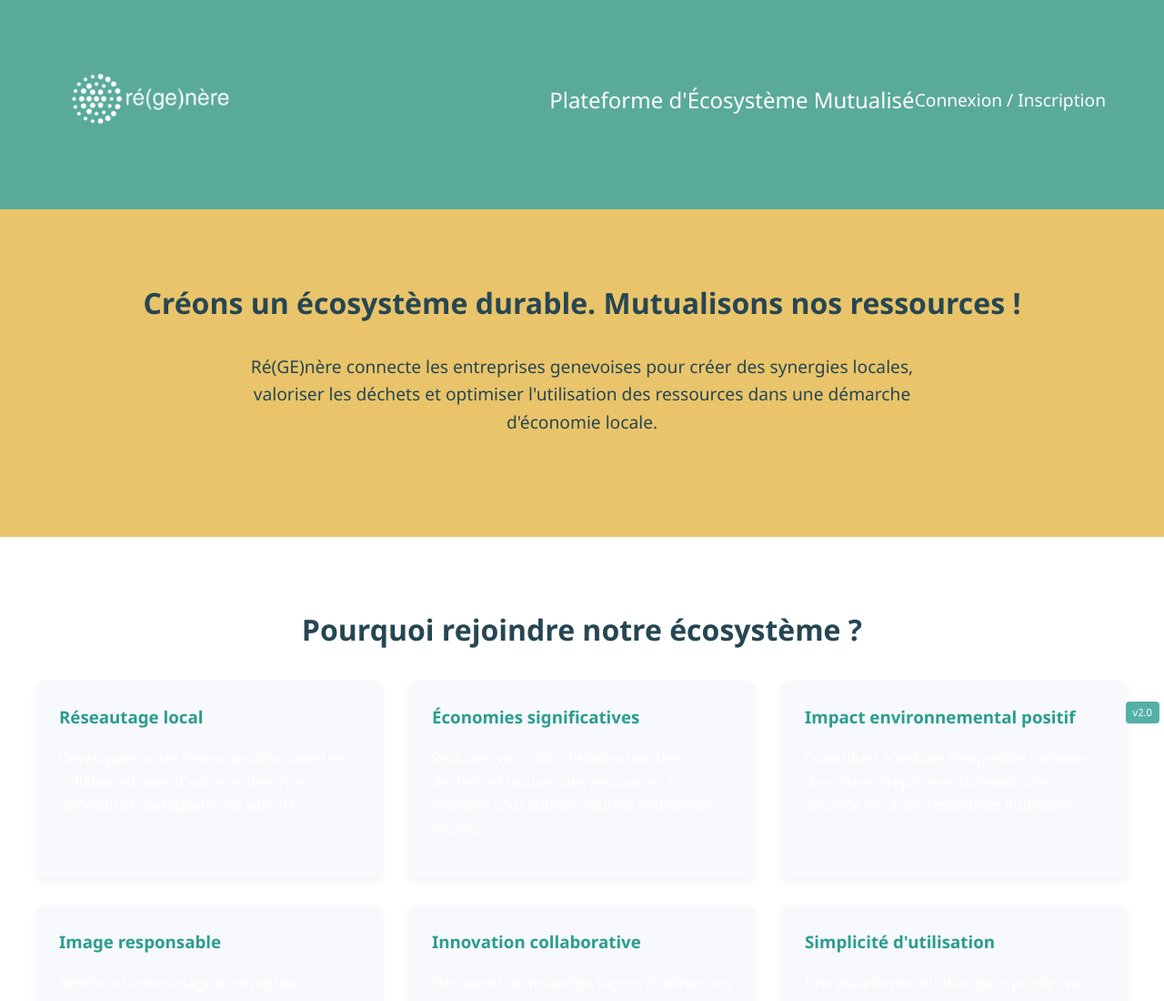
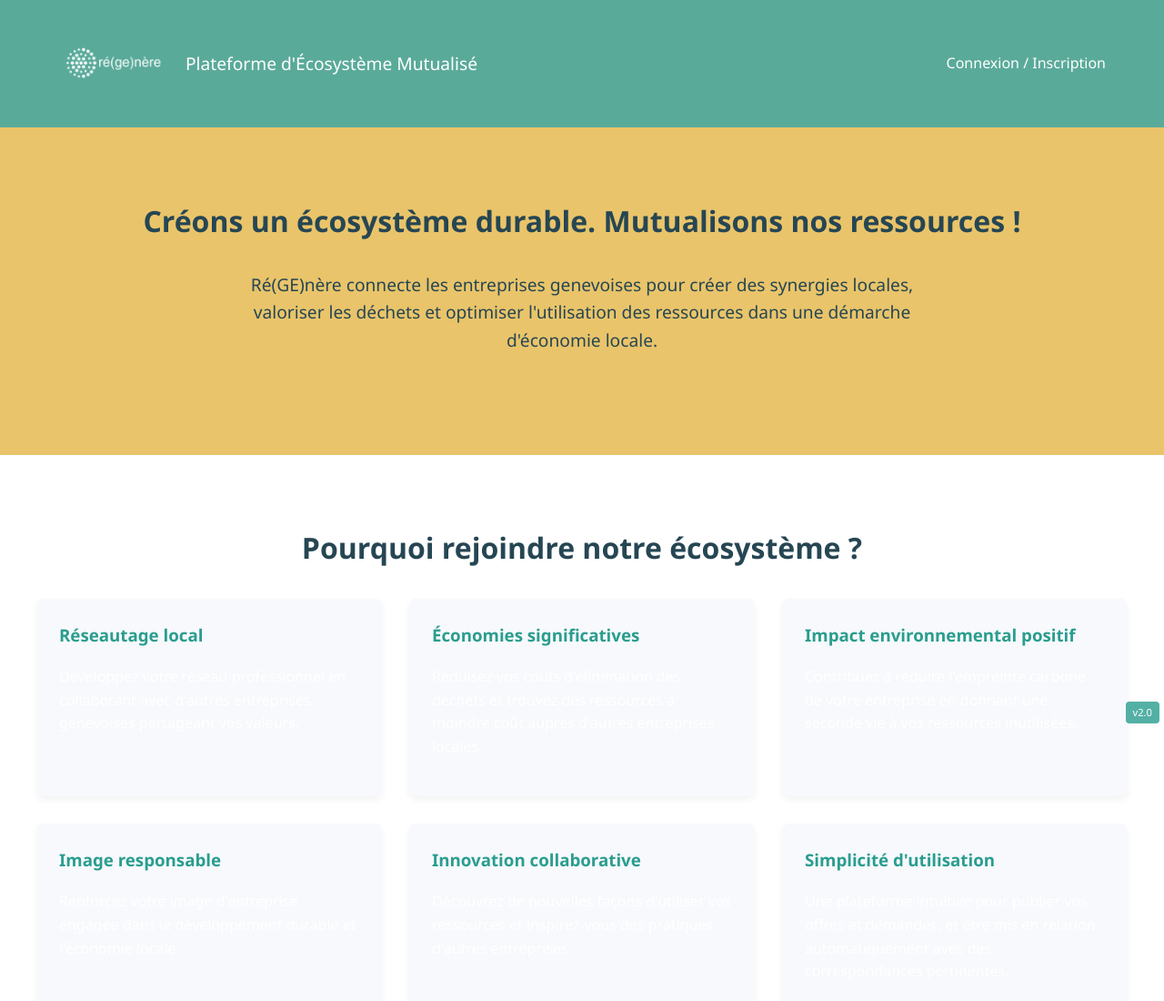
Before and after one commit to NeousAxis/re-ge-nere, a plain HTML site: page index.html in a window 1280 px wide. Shown: the top 1100 px of the page at 91% size. Drawn offline with nearby package versions, Linux system fonts and the light colour scheme.

Commit message:
Update index.html

```diff
--- a/index.html
+++ b/index.html
@@ -471,13 +471,13 @@
 <div id="notification"></div>
 
 <header style="background-color: #5aaa9a; padding: 10px 0;">
-    <div class="container" style="width: 90%; margin: 0 auto; max-width: 1200px;">
-        <div style="display: flex; justify-content: flex-start; margin-bottom: 10px;">
-            <img src="./Logo transparant - Blanc - 512X512.png" alt="Ré(GE)nère" style="height: 200px; width: auto;">
+    <div class="container" style="width: 90%; margin: 0 auto; max-width: 1200px; display: flex; align-items: center; justify-content: space-between;">
+        <div style="display: flex; align-items: center;">
+            <img src="./Logo transparant - Blanc - 512X512.png" alt="Ré(GE)nère" style="height: 120px; width: auto; margin-right: 20px;">
+            <p style="margin: 0; font-size: 1.2rem; color: white;">Plateforme d'Écosystème Mutualisé</p>
         </div>
-        <div style="display: flex; justify-content: space-between; align-items: center; padding-bottom: 10px;">
-            <p style="margin: 0; font-size: 1.5rem; color: white;">Plateforme d'Écosystème Mutualisé</p>
-            <a href="#" style="text-decoration: none; color: white; font-size: 1.2rem;">Connexion / Inscription</a>
+        <div>
+            <a href="#" style="text-decoration: none; color: white; font-size: 1rem;">Connexion / Inscription</a>
         </div>
     </div>
 </header>
```
